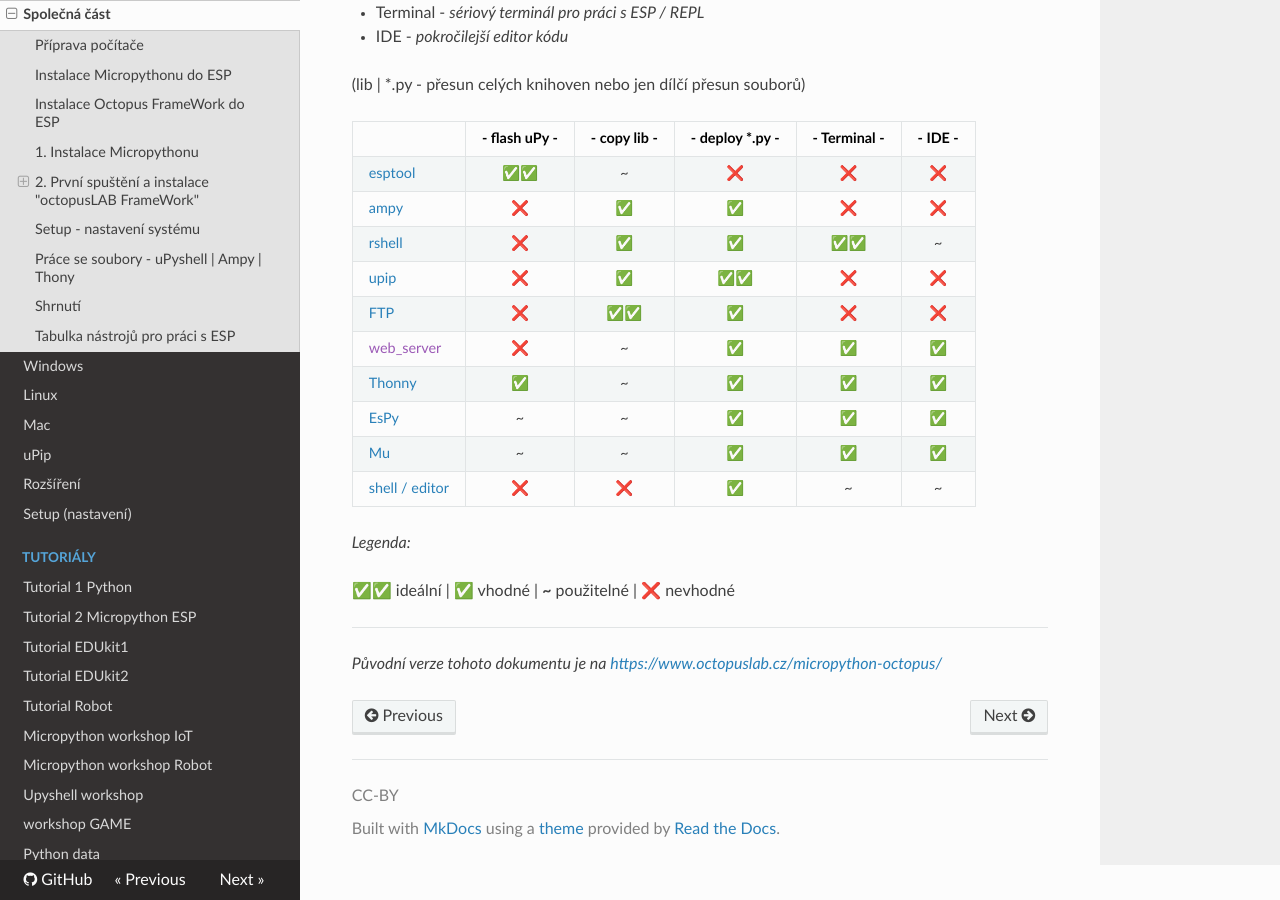
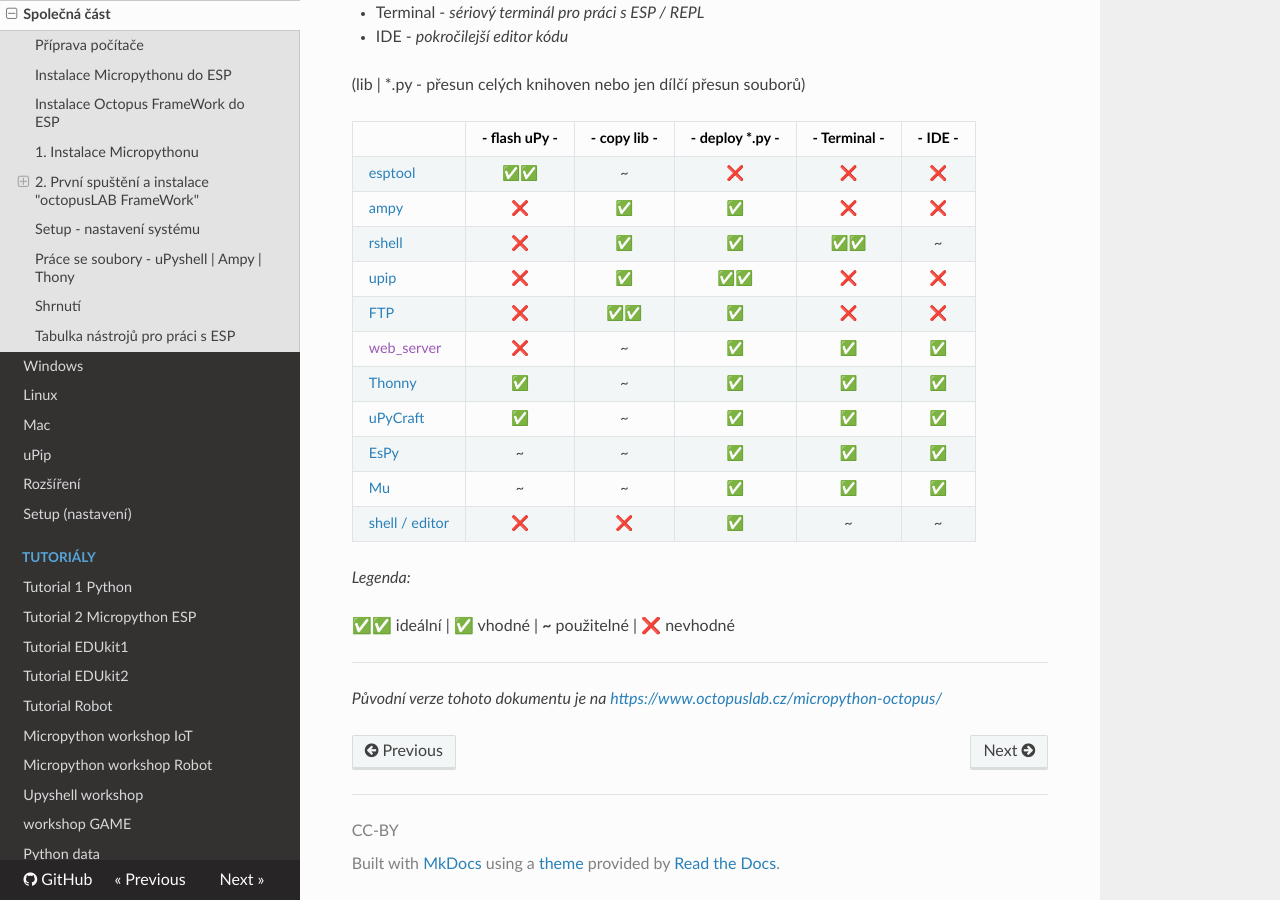
Before and after one commit to octopuslab-cz/docs_octopuslab_cz, an MkDocs documentation site: the page built from docs/install.md, in a window 1280 px wide and 900 px high, scrolled down 4360 px. Built offline with MkDocs 1.6.1, drawn with Linux system fonts in a browser that asks for light colours; nearby versions of some CDN libraries.

Commit message:
added upycraft

```diff
--- a/docs/install.md
+++ b/docs/install.md
@@ -172,6 +172,7 @@
 |<a href="/ftp">FTP</a>               |   ❌   |   ✅✅   |   ✅   |    ❌    |   ❌  |
 |<a href="">web_server</a>            |   ❌   |   ~   |   ✅   |    ✅    |   ✅  |
 |<a href="/thony">Thonny</a>          |   ✅   |   ~   |   ✅   |    ✅    |   ✅  |
+|<a href="/">uPyCraft</a>          |   ✅   |   ~   |   ✅   |    ✅    |   ✅  |
 |<a href="/espy">EsPy</a>             |   ~   |   ~   |   ✅   |    ✅    |   ✅  |
 |<a href="/mu">Mu</a>                 |   ~   |   ~   |   ✅   |    ✅    |   ✅  |
 |<a href="/upyshell">shell / editor</a> |   ❌   |   ❌   |   ✅   |    ~    |   ~  |
```
